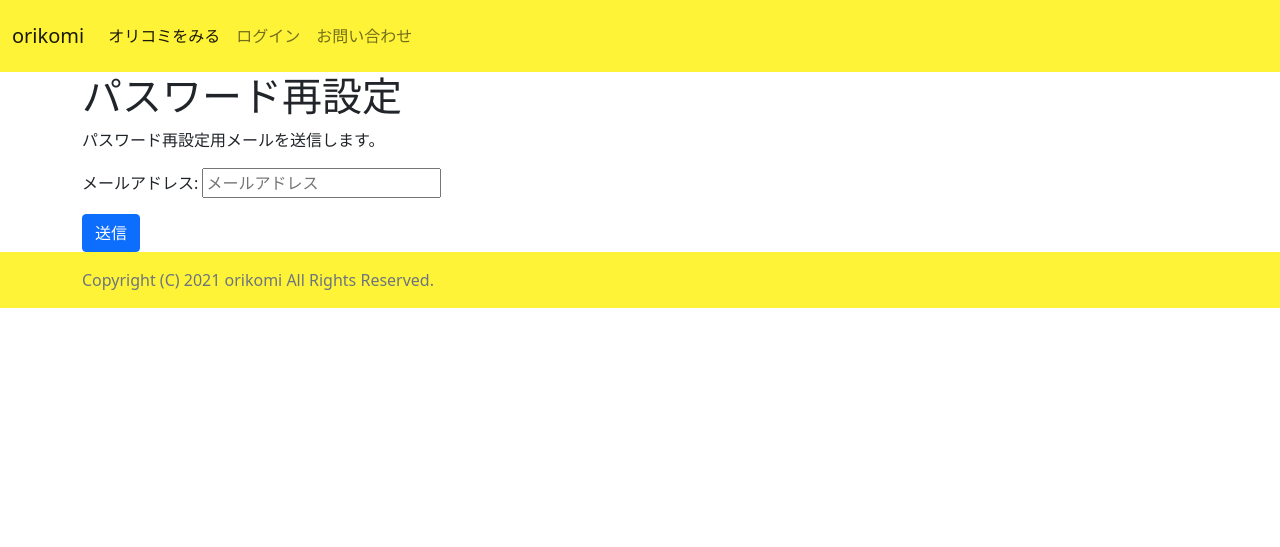
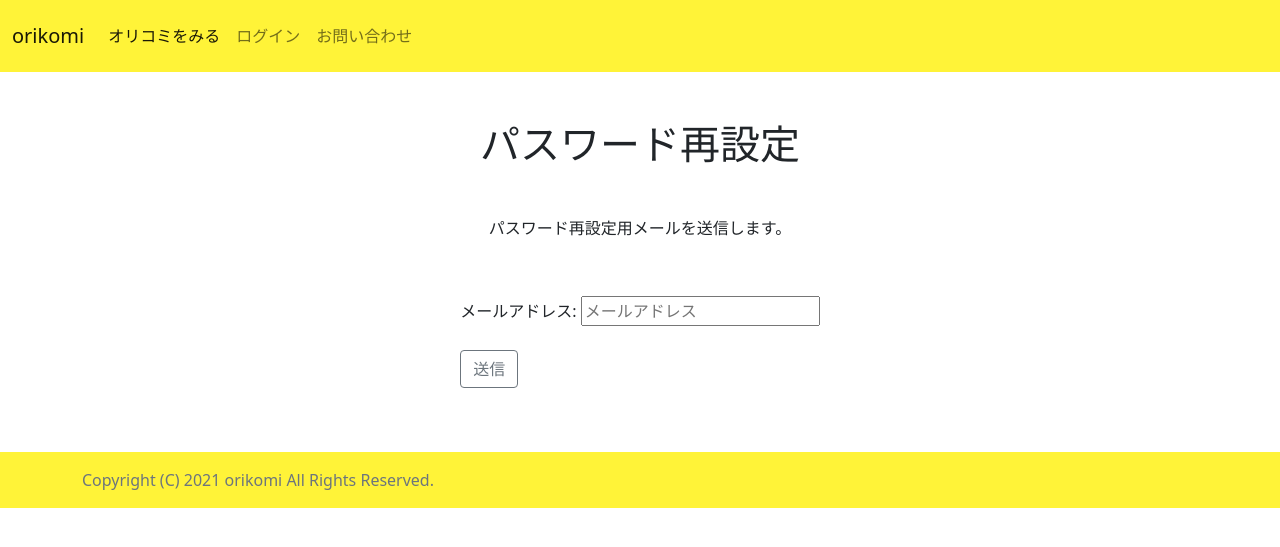
Before and after one commit to nsktky/orikomi, a Django app: page /accounts/password/reset/ in a window 1280 px wide. Shown: the top 547 px of the page. Run offline with Django 3.2, Linux system fonts and the light colour scheme.

Commit message:
パスワード再設定画面デザイン

```diff
--- a/accounts/templates/account/login.html
+++ b/accounts/templates/account/login.html
@@ -12,8 +12,7 @@
             <form method="post" action="{% url 'account_login' %}">
                 {% csrf_token %}
 
-                <p>{{ form.login }}</p>
-                <p>{{ form.password }}</p>
+                {{ form.as_p }}
 
                 {% if redirect_field_value %}
                     <input type="hidden" name="{{ redirect_field_name }}" value="{{ redirect_field_value }}" />
--- a/accounts/templates/account/password_reset.html
+++ b/accounts/templates/account/password_reset.html
@@ -3,24 +3,23 @@
 {% block title %}パスワードリセット{% endblock title%}
 
 {% block content %}
-<div class="container">
-    <div class="row">
-        <div class="my-div-style">
-            <h1>パスワード再設定</h1>
+<main class="px-3">
+    <div class="container py-5">
+        <h1 class="text-center">パスワード再設定</h1>
+        <p class="mt-5 text-center">パスワード再設定用メールを送信します。</p>
+        <div class="d-flex align-items-center justify-content-center mt-5">
             {% if user.is_authenticated %}
             {% include "account/snippets/already_logged_in.html" %}
             {% endif %}
-
-            <p>パスワード再設定用メールを送信します。</p>
-
+        </div>
+        <div class="d-flex align-items-center justify-content-center mt-2">
             <form method="post" action="{% url 'account_reset_password' %}">
                 {% csrf_token %}
 
                 {{ form.as_p }}
-
-                <button class="btn btn-primary" type="submit">送信</button>
+                <p><button class="btn btn-outline-secondary mt-2" type="submit">送信</button></p>
             </form>
         </div>
     </div>
-</div>
+</main>
 {% endblock content %}
--- a/accounts/templates/account/signup.html
+++ b/accounts/templates/account/signup.html
@@ -7,14 +7,12 @@
 {% block content %}
 <main class="px-3">
     <div class="container py-5">
-        <h1  class="text-center">ユーザー登録</h1>
+        <h1 class="text-center">ユーザー登録</h1>
         <div class="d-flex align-items-center justify-content-center mt-5">
             <form method="post" action="{% url 'account_signup' %}">
                 {% csrf_token %}
 
-                <p>{{ form.email }}</p>
-                <p>{{ form.password1 }}</p>
-                <p>{{ form.password2 }}</p>
+                {{ form.as_p }}
 
                 {% if redirect_field_value %}
                     <input type="hidden" name="{{ redirect_field_name }}" value="{{ redirect_field_value }}" />
```
Also changed, not shown: db.sqlite3.
